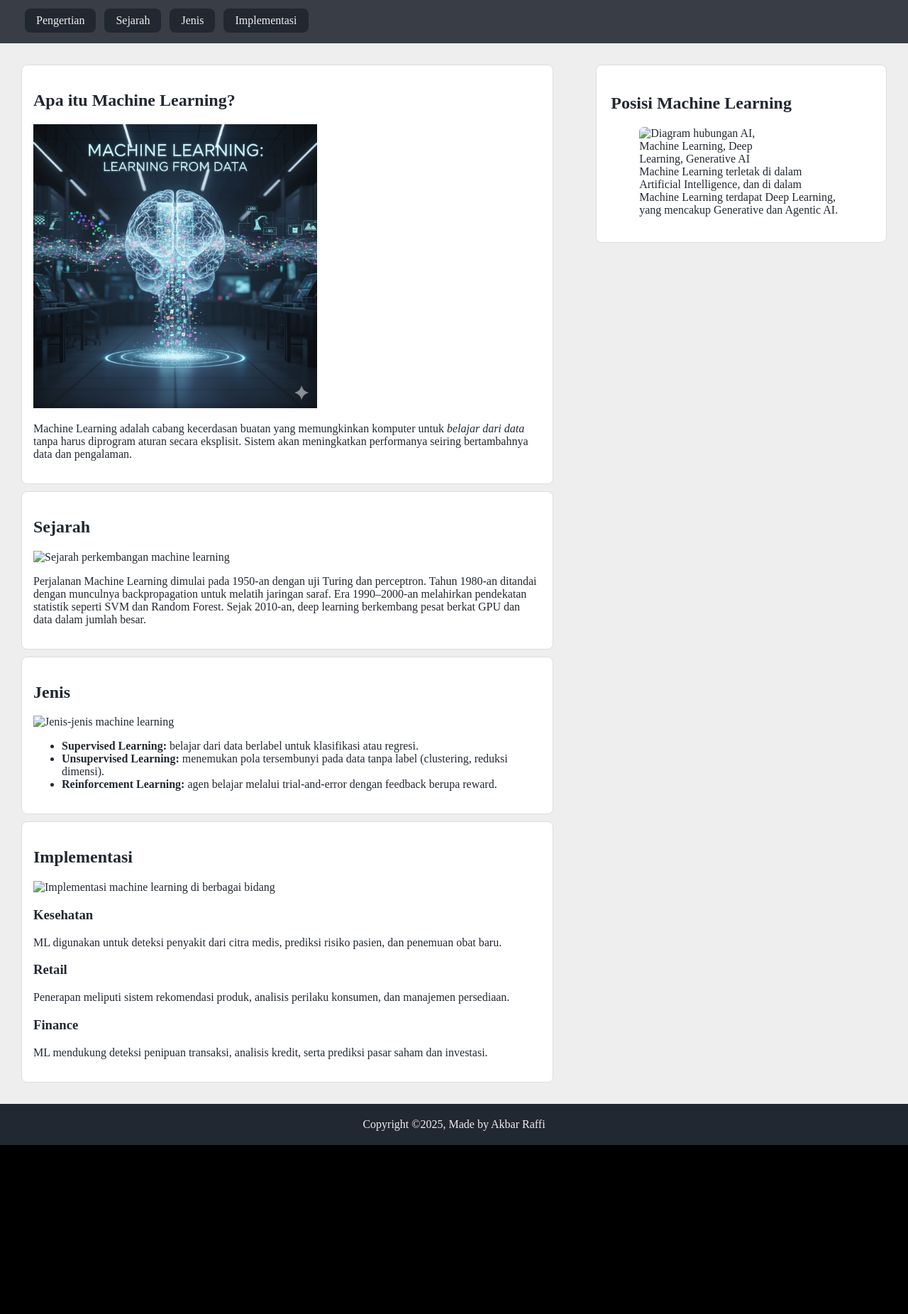
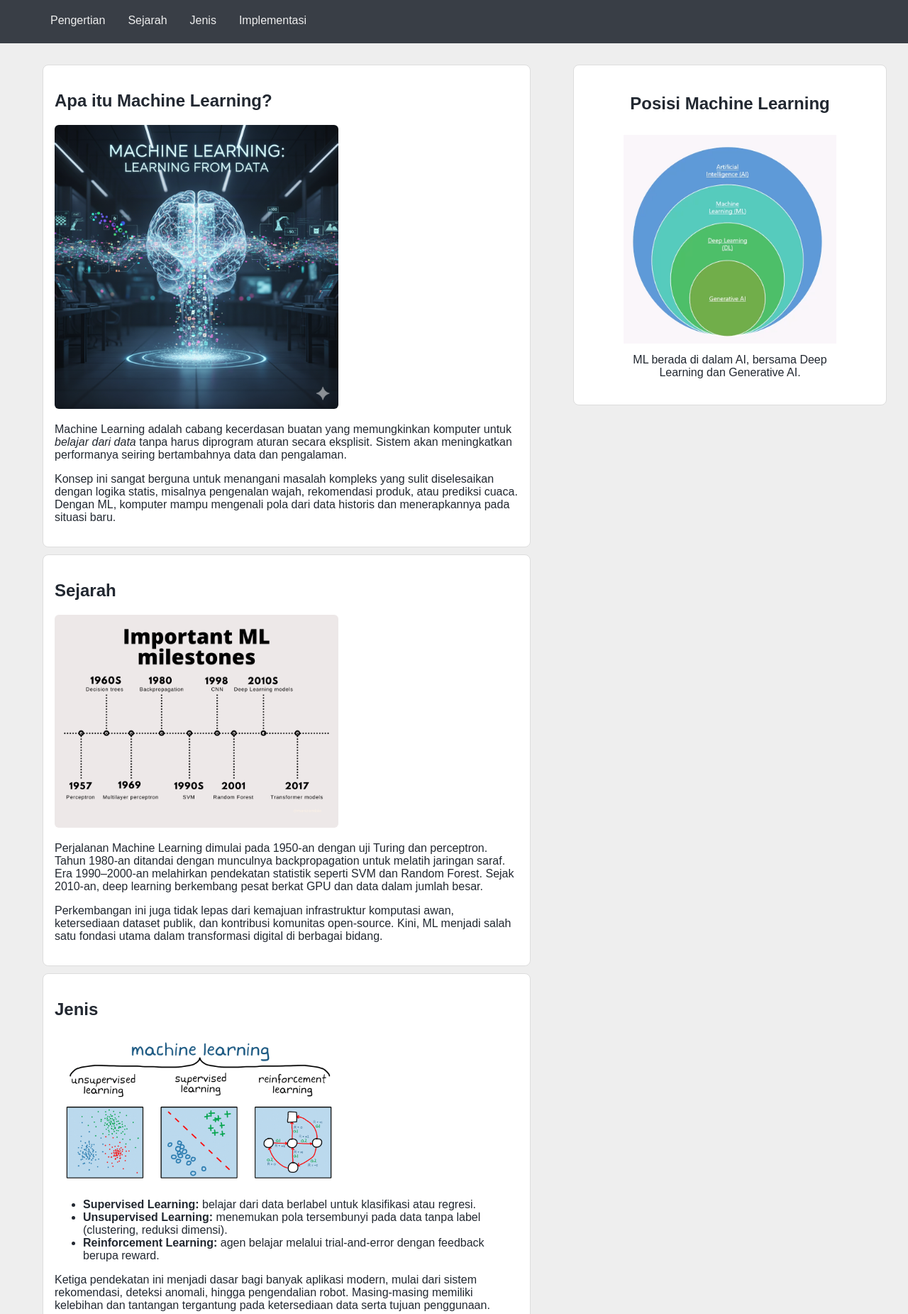
Before and after one commit to akbaraffi/Submission-Dicoding-Belajar-Dasar-Pemrograman-Web, a plain HTML site: page index.html in a window 1280 px wide. Shown: the part 138-1989 px from the top of the page at 71% size. Before the commit the page ends 1751 px from the top, so only its background shows below. Drawn offline with Linux system fonts and the light colour scheme.

Commit message:
adding images + fixing html & css

```diff
--- a/assets/styles/style.css
+++ b/assets/styles/style.css
@@ -2,6 +2,7 @@ body {
     height: 100%;
     margin: 0;
     background: #000;
+    font-family: Arial, sans-serif;
 }
 
 header {
@@ -38,24 +39,15 @@ nav a {
 }
 
 nav a:hover {
-    color: #393E46;
+    color: #979fac;
 }
 
 nav li {
-    margin-right: 12px;
     padding: 8px 16px;
-    border-radius: 8px;
-    background-color: #222831;
 }
 
 nav li:first-child {
-  margin-left: 20px;
-}
-
-
-nav li:hover {
-    background-color: #00ADB5;
-    color: #222831;
+    margin-left: 40px;
 }
 
 main {
@@ -72,10 +64,12 @@ main {
 article {
     padding: 16px;
     margin: 10px;
+    margin-left: 40px;
     background-color: #FFFFFF;
     border: 1px solid #DDD;
     border-radius: 8px;
     color: #222831;
+    scroll-margin-top: 70px;
 }
 
 article img {
@@ -89,10 +83,15 @@ aside {
     border: 1px solid #DDD;
     border-radius: 8px;
     color: #222831;
+    text-align: center;
 }
 
 aside img {
-    max-width: 220px;
+    max-width: 300px;
+    padding: 10px;
+}
+
+img {
     border-radius: 6px;
 }
 
@@ -110,9 +109,11 @@ footer {
         flex-flow: column nowrap;
     }
 
-    main aside {
+    main article,
+    aside {
         align-self: center;
     }
+
 }
 
 @media screen and (max-width: 768px) {
@@ -120,7 +121,7 @@ footer {
         justify-content: center;
     }
 
-    main aside {
-        align-self: stretch;
+    nav li:first-child {
+        margin-left: 0px;
     }
 }
--- a/index.html
+++ b/index.html
@@ -35,11 +35,17 @@
                     untuk <em>belajar dari data</em> tanpa harus diprogram aturan secara eksplisit.
                     Sistem akan meningkatkan performanya seiring bertambahnya data dan pengalaman.
                 </p>
+                <p>
+                    Konsep ini sangat berguna untuk menangani masalah kompleks yang sulit diselesaikan
+                    dengan logika statis, misalnya pengenalan wajah, rekomendasi produk, atau prediksi
+                    cuaca. Dengan ML, komputer mampu mengenali pola dari data historis dan menerapkannya
+                    pada situasi baru.
+                </p>
             </article>
 
             <article id="sejarah">
                 <h2>Sejarah</h2>
-                <img src="assets/images/ml-history.jpg" alt="Sejarah perkembangan machine learning">
+                <img src="assets/images/ml-history.png" alt="Sejarah perkembangan machine learning">
                 <p>
                     Perjalanan Machine Learning dimulai pada 1950-an dengan uji Turing dan
                     perceptron. Tahun 1980-an ditandai dengan munculnya backpropagation untuk
@@ -47,11 +53,16 @@
                     seperti SVM dan Random Forest. Sejak 2010-an, deep learning berkembang pesat
                     berkat GPU dan data dalam jumlah besar.
                 </p>
+                <p>
+                    Perkembangan ini juga tidak lepas dari kemajuan infrastruktur komputasi awan,
+                    ketersediaan dataset publik, dan kontribusi komunitas open-source. Kini, ML
+                    menjadi salah satu fondasi utama dalam transformasi digital di berbagai bidang.
+                </p>
             </article>
 
             <article id="jenis">
                 <h2>Jenis</h2>
-                <img src="assets/images/ml-types.jpg" alt="Jenis-jenis machine learning">
+                <img src="assets/images/ml-types.png" alt="Jenis-jenis machine learning">
                 <ul>
                     <li><strong>Supervised Learning:</strong> belajar dari data berlabel untuk klasifikasi atau regresi.
                     </li>
@@ -60,25 +71,45 @@
                     <li><strong>Reinforcement Learning:</strong> agen belajar melalui trial-and-error dengan feedback
                         berupa reward.</li>
                 </ul>
+                <p>
+                    Ketiga pendekatan ini menjadi dasar bagi banyak aplikasi modern, mulai dari sistem rekomendasi,
+                    deteksi anomali, hingga pengendalian robot. Masing-masing memiliki kelebihan dan tantangan
+                    tergantung pada ketersediaan data serta tujuan penggunaan.
+                </p>
             </article>
 
             <article id="implementasi">
-                <h2>Implementasi</h2>
-                <img src="assets/images/ml-implementation.jpg" alt="Implementasi machine learning di berbagai bidang">
+                <h2>Penggunaan Machine Learning</h2>
+                <img src="assets/images/ml-implementation.png" alt="Implementasi machine learning di berbagai bidang">
                 <section>
                     <h3>Kesehatan</h3>
-                    <p>ML digunakan untuk deteksi penyakit dari citra medis, prediksi risiko pasien, dan penemuan obat
-                        baru.</p>
+                    <p>
+                        ML digunakan untuk deteksi penyakit dari citra medis, prediksi risiko pasien,
+                        pemantauan kesehatan real-time dengan perangkat wearable, dan penemuan obat baru
+                        melalui simulasi molekuler.
+                    </p>
                 </section>
                 <section>
                     <h3>Retail</h3>
-                    <p>Penerapan meliputi sistem rekomendasi produk, analisis perilaku konsumen, dan manajemen
-                        persediaan.</p>
+                    <p>
+                        Penerapan meliputi sistem rekomendasi produk, analisis perilaku konsumen,
+                        penentuan harga dinamis, serta manajemen rantai pasok yang lebih efisien.
+                    </p>
                 </section>
                 <section>
                     <h3>Finance</h3>
-                    <p>ML mendukung deteksi penipuan transaksi, analisis kredit, serta prediksi pasar saham dan
-                        investasi.</p>
+                    <p>
+                        ML mendukung deteksi penipuan transaksi, analisis kredit, manajemen risiko,
+                        serta prediksi pasar saham dan tren investasi jangka panjang.
+                    </p>
+                </section>
+                <section>
+                    <h3>Otomotif</h3>
+                    <p>
+                        Industri otomotif memanfaatkan ML untuk sistem kendaraan otonom,
+                        pemeliharaan prediktif, serta peningkatan keselamatan dengan sensor cerdas
+                        dan pengolahan data real-time.
+                    </p>
                 </section>
             </article>
 
@@ -90,13 +121,10 @@
                 <img src="assets/images/ml-hierarchy.png"
                     alt="Diagram hubungan AI, Machine Learning, Deep Learning, Generative AI">
                 <figcaption>
-                    Machine Learning terletak di dalam Artificial Intelligence,
-                    dan di dalam Machine Learning terdapat Deep Learning,
-                    yang mencakup Generative dan Agentic AI.
+                    ML berada di dalam AI, bersama Deep Learning dan Generative AI.
                 </figcaption>
             </figure>
         </aside>
-
 
     </main>
 
```
Also changed, not shown: assets/images/ml-hierarchy.png (added), assets/images/ml-history.png (added), assets/images/ml-implementation.png (added), assets/images/ml-types.png (added). Lines whose indentation alone changed are shown as unchanged.
